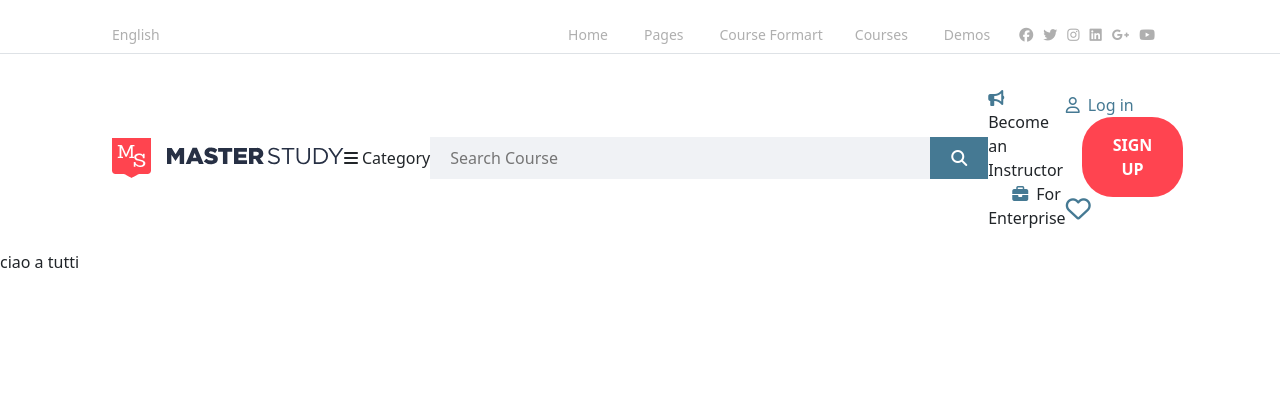
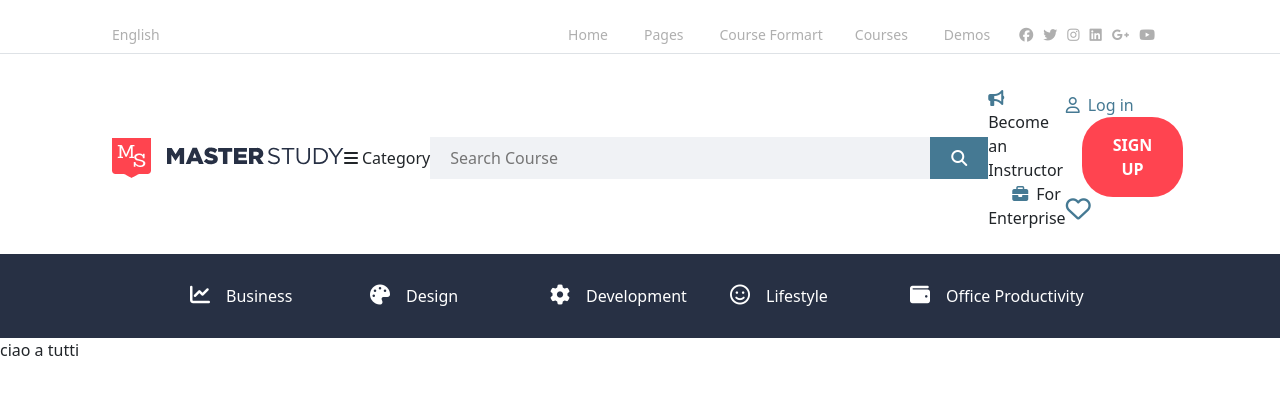
Before and after one commit to LucaFaedda/proj-html-vuejs, a Vue app: page / in a window 1280 px wide. Shown: the top 394 px of the page. Built offline with nearby package versions, Linux system fonts and the light colour scheme.

Commit message:
header done

```diff
--- a/src/assets/data/arrayCourses.js
+++ b/src/assets/data/arrayCourses.js
@@ -101,7 +101,7 @@ let arrayCourses = [
     },
     {
         label: 'Office Productivity',
-        icons: 'fa-regular fa-wallet',
+        icons: 'fa-solid fa-wallet',
         stato: false,
         chidlren: [
             {
--- a/src/assets/style/partials/_variables.scss
+++ b/src/assets/style/partials/_variables.scss
@@ -1,3 +1,4 @@
 $colorGrey: #afafaf;
 $colorLightblu: #457993;
-$colorRed: #ff4450
+$colorRed: #ff4450;
+$colorBlue: #273044;
--- /dev/null
+++ b/src/components/AppCorsi.vue
@@ -0,0 +1,31 @@
+<script>
+export default {
+    props:{
+        corsi:Object
+    }
+}
+</script>
+<template lang="">
+    <div class="corsi">
+        <i :class="corsi.icons" class="me-3"></i>
+        <a href="#">{{corsi.label}}</a>
+    </div>
+</template>
+
+<style lang="scss" scoped>
+@use '../assets/style/partials/mixin' as *;
+@use '../assets/style/partials/variables' as *;
+
+.corsi{
+    i{
+        font-size: 20px;
+    }
+
+    a{
+        color: #fff;
+        font-size: 16px;
+    }
+
+}
+
+</style>
--- a/src/components/AppHeader.vue
+++ b/src/components/AppHeader.vue
@@ -3,20 +3,24 @@
 import AppNavbar from './AppNavbar.vue';
 import AppNavIcone from './AppNavIcone.vue';
 import AppCategoryBar from './AppCategoryBar.vue';
+import AppCorsi from './AppCorsi.vue';
 import arrayNavbar from '../assets/data/arrayNavbar'
 import arrayIcone from '../assets/data/arrayIcone'
 import arrayCategory from '../assets/data/arrayCategory';
+import arrayCourses from '../assets/data/arrayCourses';
   export default {
     components:{
         AppNavbar,
         AppNavIcone,
-        AppCategoryBar
+        AppCategoryBar,
+        AppCorsi
     },
     data(){
         return{
             listaNav: arrayNavbar,
             listaIcone: arrayIcone,
             listaCategorie: arrayCategory,
+            listaCorsi: arrayCourses,
             isOpen: false
         }
 
@@ -94,8 +98,10 @@ import arrayCategory from '../assets/data/arrayCategory';
                 </div> -->
             </div>
         </div>
-        <div class="container-fluid bk-blue">
-            <div class="container"></div>
+        <div class="container-fluid bk-blue mt-4">
+            <div class="d-flex justify-content-center  container-small">
+                <AppCorsi  v-for="(item , index) in listaCorsi" :key="index" :corsi="item" class="corsiApp"></AppCorsi>
+            </div>
         </div>
     </header>
 </template>
@@ -105,7 +111,7 @@ import arrayCategory from '../assets/data/arrayCategory';
 @use '../assets/style/partials/variables' as *;
 
 header{
-    height: 250px;
+
     width: 100%;
     .padding-container{
         padding: 1rem 7rem 0rem;
@@ -131,6 +137,7 @@ header{
     display: none;
     padding: 0;
     list-style-type: none;
+    background-color: #fff;
 }
 
 .isOpen {
@@ -188,5 +195,18 @@ header{
     }
 }
 
+.bk-blue{
+    background-color: $colorBlue;
+}
 
+.container-small{
+    max-width: 900px;
+    margin: 0 auto;
+}
+.corsiApp{
+    width: calc(100% / 5);
+    padding: 30px 0px;
+    color: #fff;
+
+}
 </style>
```
